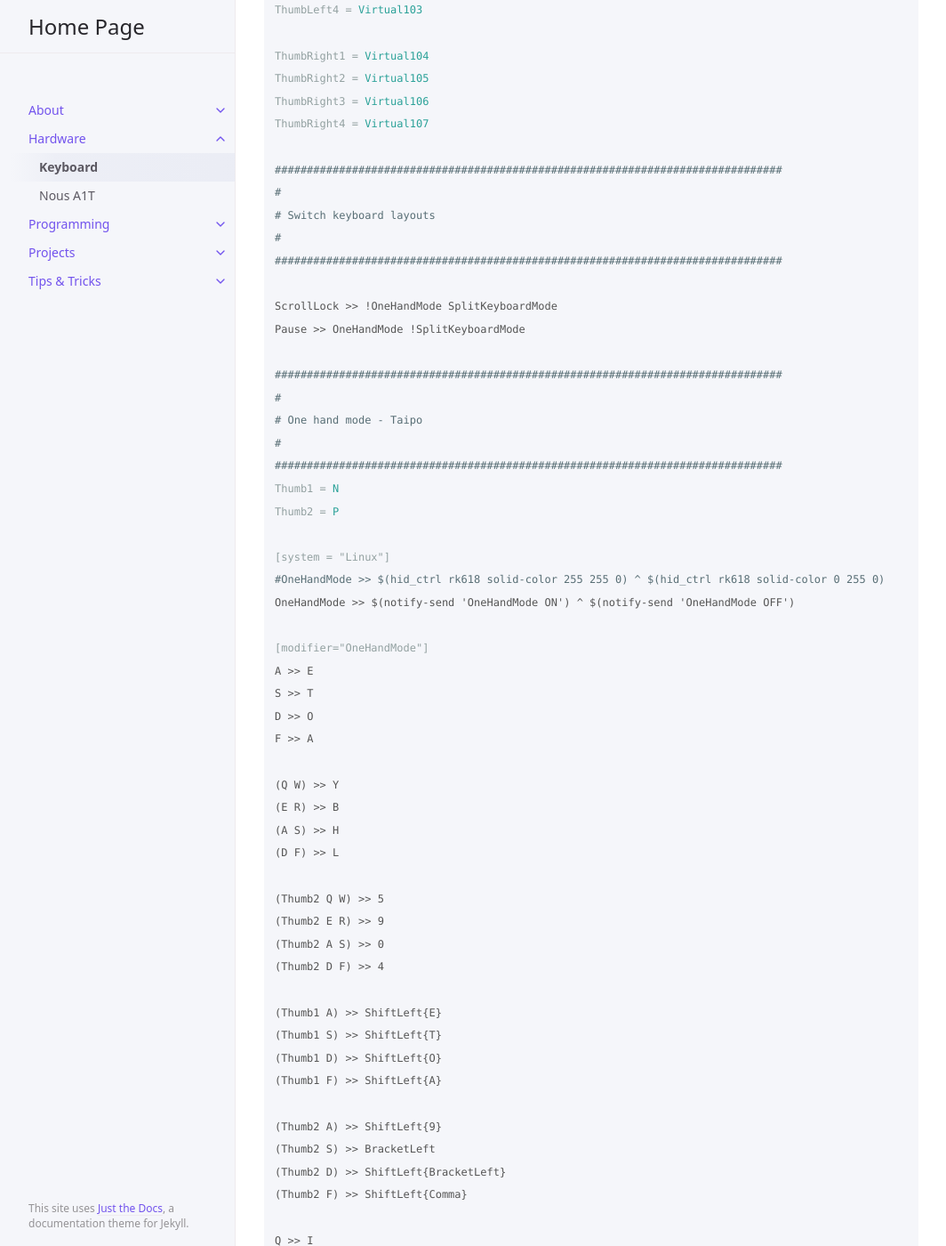
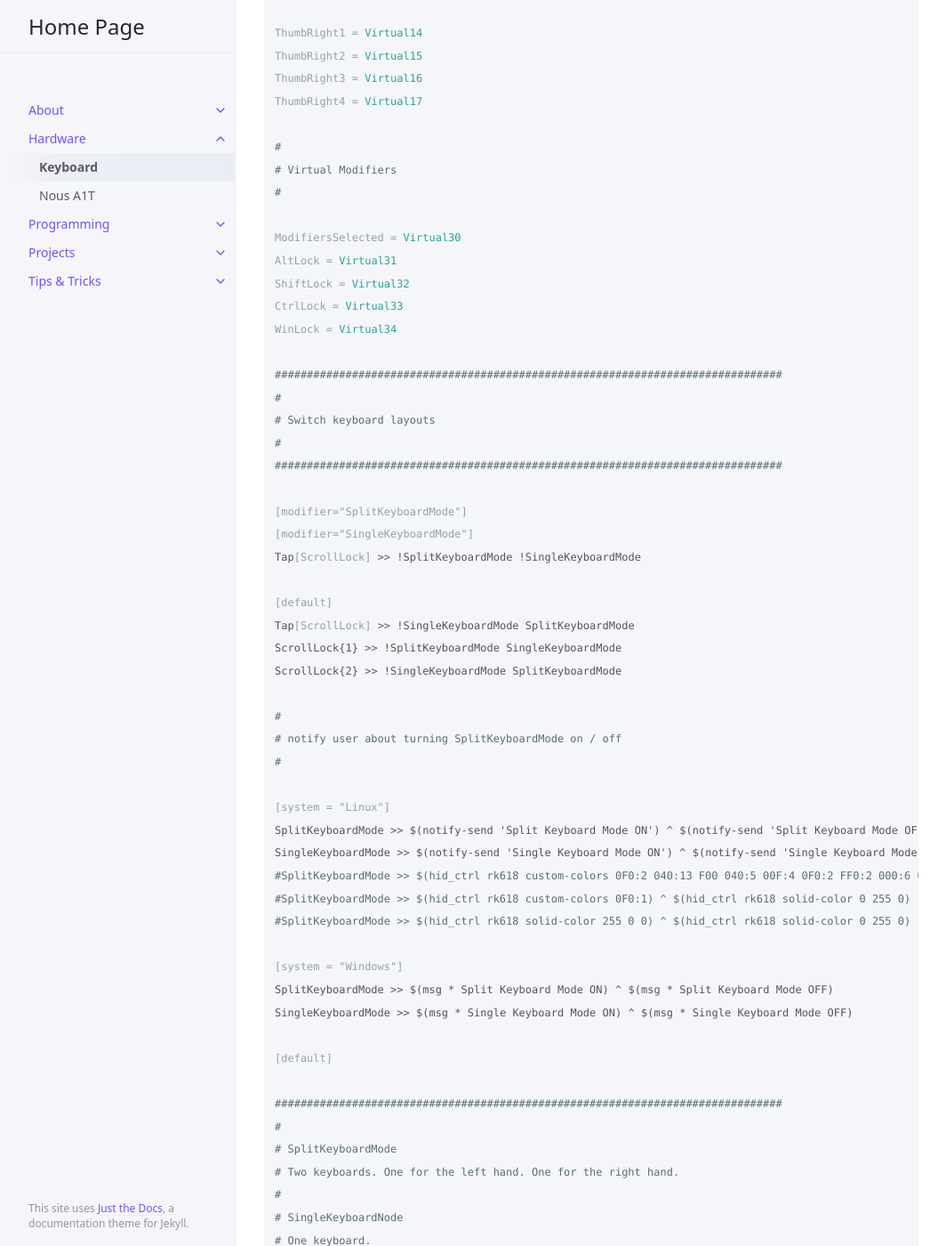
Before and after one commit to marek-g/marek-g.github.io, a Jekyll site: the page built from posts/hardware/keyboard.md, in a window 1280 px wide and 1400 px high, scrolled down 2342 px. Shown: the whole window at 89% size, without its empty margins (107-1171 px from the left). Built offline with Jekyll 4.4.1, drawn with Linux system fonts in a browser that asks for light colours; some of the changed text lies outside the part shown.

Commit message:
Update keyboard.md

```diff
--- a/posts/hardware/keyboard.md
+++ b/posts/hardware/keyboard.md
@@ -81,8 +81,7 @@ Hold      = $0{200ms}   ; longer than
 #
 
 SplitKeyboardMode = Virtual1
-OneHandMode = Virtual2
-MiryokuMode = Virtual3
+SingleKeyboardMode = Virtual2
 
 #
 # thumb keys defined as virtual keys
@@ -92,15 +91,25 @@ MiryokuMode = Virtual3
 # see: https://github.com/houmain/keymapper/issues/207
 #
 
-ThumbLeft1 = Virtual100
-ThumbLeft2 = Virtual101
-ThumbLeft3 = Virtual102
-ThumbLeft4 = Virtual103
+ThumbLeft1 = Virtual10
+ThumbLeft2 = Virtual11
+ThumbLeft3 = Virtual12
+ThumbLeft4 = Virtual13
 
-ThumbRight1 = Virtual104
-ThumbRight2 = Virtual105
-ThumbRight3 = Virtual106
-ThumbRight4 = Virtual107
+ThumbRight1 = Virtual14
+ThumbRight2 = Virtual15
+ThumbRight3 = Virtual16
+ThumbRight4 = Virtual17
+
+#
+# Virtual Modifiers
+#
+
+ModifiersSelected = Virtual30
+AltLock = Virtual31
+ShiftLock = Virtual32
+CtrlLock = Virtual33
+WinLock = Virtual34
 
 ###############################################################################
 #
@@ -108,72 +117,14 @@ ThumbRight4 = Virtual107
 #
 ###############################################################################
 
-ScrollLock >> !OneHandMode SplitKeyboardMode
-Pause >> OneHandMode !SplitKeyboardMode
+[modifier="SplitKeyboardMode"]
+[modifier="SingleKeyboardMode"]
+Tap[ScrollLock] >> !SplitKeyboardMode !SingleKeyboardMode
 
-###############################################################################
-#
-# One hand mode - Taipo
-#
-###############################################################################
-Thumb1 = N
-Thumb2 = P
-
-[system = "Linux"]
-#OneHandMode >> $(hid_ctrl rk618 solid-color 255 255 0) ^ $(hid_ctrl rk618 solid-color 0 255 0)
-OneHandMode >> $(notify-send 'OneHandMode ON') ^ $(notify-send 'OneHandMode OFF')
-
-[modifier="OneHandMode"]
-A >> E
-S >> T
-D >> O
-F >> A
-
-(Q W) >> Y
-(E R) >> B
-(A S) >> H
-(D F) >> L
-
-(Thumb2 Q W) >> 5
-(Thumb2 E R) >> 9
-(Thumb2 A S) >> 0
-(Thumb2 D F) >> 4
-
-(Thumb1 A) >> ShiftLeft{E}
-(Thumb1 S) >> ShiftLeft{T}
-(Thumb1 D) >> ShiftLeft{O}
-(Thumb1 F) >> ShiftLeft{A}
-
-(Thumb2 A) >> ShiftLeft{9}
-(Thumb2 S) >> BracketLeft
-(Thumb2 D) >> ShiftLeft{BracketLeft}
-(Thumb2 F) >> ShiftLeft{Comma}
-
-Q >> I
-W >> N
-E >> S
-R >> R
-
-(Thumb1 Q) >> ShiftLeft{I}
-(Thumb1 W) >> ShiftLeft{N}
-(Thumb1 E) >> ShiftLeft{S}
-(Thumb1 R) >> ShiftLeft{R}
-
-(Thumb2 Q) >> ShiftLeft{0}
-(Thumb2 W) >> BracketRight
-(Thumb2 E) >> ShiftLeft{BracketRight}
-(Thumb2 R) >> ShiftLeft{Period}
-
-Thumb1 >> Space
-Thumb2 >> Backspace
-
-###############################################################################
-#
-# SplitKeyboardMode
-#
-# Two keyboards. One for the left hand. One for the right hand.
-#
-###############################################################################
+[default]
+Tap[ScrollLock] >> !SingleKeyboardMode SplitKeyboardMode
+ScrollLock{1} >> !SplitKeyboardMode SingleKeyboardMode
+ScrollLock{2} >> !SingleKeyboardMode SplitKeyboardMode
 
 #
 # notify user about turning SplitKeyboardMode on / off
@@ -181,14 +132,26 @@ Thumb2 >> Backspace
 
 [system = "Linux"]
 SplitKeyboardMode >> $(notify-send 'Split Keyboard Mode ON') ^ $(notify-send 'Split Keyboard Mode OFF')
+SingleKeyboardMode >> $(notify-send 'Single Keyboard Mode ON') ^ $(notify-send 'Single Keyboard Mode OFF')
 #SplitKeyboardMode >> $(hid_ctrl rk618 custom-colors 0F0:2 040:13 F00 040:5 00F:4 0F0:2 FF0:2 000:6 0F0:7 040:5 0F0:3 000:6 0F0:7 040 F00:4 040 FF0:2 000:6 0F0:7 040:6 FF0:2 000:6 0F0:7 FF0:2 F00:1 FF0:5 000:6 0F0:6) ^ $(hid_ctrl rk618 solid-color 0 255 0)
 #SplitKeyboardMode >> $(hid_ctrl rk618 custom-colors 0F0:1) ^ $(hid_ctrl rk618 solid-color 0 255 0)
 #SplitKeyboardMode >> $(hid_ctrl rk618 solid-color 255 0 0) ^ $(hid_ctrl rk618 solid-color 0 255 0)
 
 [system = "Windows"]
 SplitKeyboardMode >> $(msg * Split Keyboard Mode ON) ^ $(msg * Split Keyboard Mode OFF)
+SingleKeyboardMode >> $(msg * Single Keyboard Mode ON) ^ $(msg * Single Keyboard Mode OFF)
 
 [default]
+
+###############################################################################
+#
+# SplitKeyboardMode
+# Two keyboards. One for the left hand. One for the right hand.
+#
+# SingleKeyboardNode
+# One keyboard.
+#
+###############################################################################
 
 #
 # define thumb clusters
@@ -206,24 +169,34 @@ MetaLeft >> ThumbRight2 ^ ThumbRight2
 AltLeft >> ThumbRight3 ^ ThumbRight3
 Space >> ThumbRight4 ^ ThumbRight4
 
+[modifier="SingleKeyboardMode"]
+Space >> ThumbLeft1 ^ ThumbLeft1
+AltLeft >> ThumbLeft2 ^ ThumbLeft2
+AltRight >> ThumbRight1 ^ ThumbRight1
+
 [stage]
 
 [modifier="SplitKeyboardMode"]
-Ext = ThumbLeft1
+Ext = CapsLock
+Modifiers = ThumbLeft1
 SymbolsLayer = ThumbLeft2
 ThumbLeft3 >> ControlLeft
 ThumbLeft4 >> AltLeft
 ThumbRight1 >> Delete
 ThumbRight2 >> Backspace
 ThumbRight3 >> Space
-#Tap[ThumbRight4] >> Space
-#Hold[ThumbRight4] >> AltRight
 ThumbRight4 >> AltRight
-#ThumbRight4{Any} >> AltRight{Any}
-#ThumbRight4 >> Space
+
+[modifier="SingleKeyboardMode"]
+Ext = CapsLock
+Modifiers = ThumbLeft1
+SymbolsLayer = ThumbLeft2
+ThumbRight1 >> AltRight
+
+[default]
 
 #
-# full keyboard - letters
+# full keyboard for SplitKeyboardMode - letters
 #
 
 [device = FullSizeKeyboard, modifier="SplitKeyboardMode"]
@@ -265,10 +238,106 @@ N >> ShiftRight
 [stage]
 
 #
+# AltRight symbols
+#
+
+[modifier="SplitKeyboardMode"]
+[modifier="SingleKeyboardMode"]
+AltRight{U} >> "["
+AltRight{I} >> "]"
+AltRight{D} >> "{"
+AltRight{F} >> "}"
+AltRight{J} >> "("
+AltRight{K} >> ")"
+
+AltRight{Space} >> "_"
+AltRight{Q} >> "~"
+AltRight{Slash} >> "$"
+
+[default]
+
+#
+# numeric layer
+#
+# inspired by: https://getreuer.info/posts/keyboards/symbol-layer/index.html
+# but moved parentheses to RAlt and placed number pad instead
+#
+
+[modifier="SplitKeyboardMode SymbolsLayer"]
+[modifier="SingleKeyboardMode SymbolsLayer"]
+CapsLock >> Enter
+Q >> "`"
+W >> "<"
+E >> ">"
+R >> '"'
+T >> "."
+
+A >> "!"
+S >> "-"
+D >> "+"
+F >> "="
+G >> "#"
+
+ShiftLeft >> ":"
+
+Z >> "^"
+X >> "/"
+C >> "*"
+V >> Backslash
+B >> "'"
+
+Y >> "&"
+U >> "7"
+I >> "8"
+O >> "9"
+P >> "%"
+
+H >> "|"
+J >> "4"
+K >> "5"
+L >> "6"
+Semicolon >> "?"
+
+N >> "0"
+M >> "1"
+Comma >> "2"
+Period >> "3"
+Slash >> "@"
+
+[default]
+
+#
+# Modifiers key
+#
+
+Tap[Modifiers] >> Space
+
+[modifier="Modifiers"]
+ContextActive >> ^ !ModifiersSelected !AltLock !ShiftLock !CtrlLock !WinLock
+AltLock >> AltLeft
+ShiftLock >> ShiftLeft
+CtrlLock >> ControlLeft
+WinLock >> MetaLeft
+
+[modifier="Modifiers !ModifiersSelected"]
+S >> AltLock ^ ModifiersSelected
+D >> ShiftLock ^ ModifiersSelected
+F >> CtrlLock ^ ModifiersSelected
+G >> WinLock ^ ModifiersSelected
+
+[default]
+
+#
 # Extend key
 #
 
 Ext >>
+
+#Ext{F} !2000ms >> "Control" ^ "!Control"
+
+#Ext{(D F)} !2000ms Any   >> ShiftLeft{ControlRight{Any}}
+#Ext{F} !2000ms Any   >> ControlRight{Any}
+#Ext{D} !2000ms Any   >> ShiftLeft{Any}
 
 # modifiers
 Ext{S}    >> Alt
@@ -311,50 +380,6 @@ edit_undo            >> Control{Z}
 edit_redo            >> Control{Y}
 find                 >> Control{F}
 
-#
-# symbols layer
-#
-# inspired by: https://getreuer.info/posts/keyboards/symbol-layer/index.html
-#
-
-[modifier="SplitKeyboardMode SymbolsLayer"]
-CapsLock >> Enter
-Q >> "'"
-W >> "<"
-E >> ">"
-R >> '"'
-T >> "."
-
-A >> "!"
-S >> "-"
-D >> "+"
-F >> "="
-G >> "#"
-
-Z >> "^"
-X >> "/"
-C >> "*"
-V >> Backslash
-B >> "`"
-
-Y >> "&"
-U >> "_"
-I >> "["
-O >> "]"
-P >> "%"
-
-H >> "|"
-J >> ":"
-K >> "("
-L >> ")"
-Semicolon >> "?"
-
-N >> "~"
-M >> "$"
-Comma >> "{"
-Period >> "}"
-Slash >> "@"
-
 ###############################################################################
 #
 # Emacs
```
Also changed, not shown: other parts of posts/hardware/keyboard.md (+7 -7 lines).
